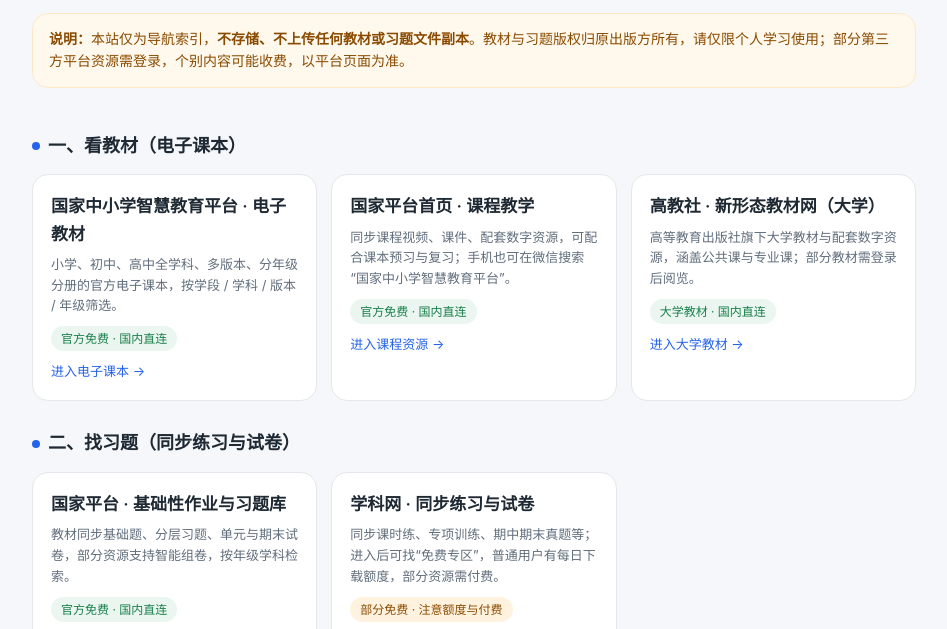
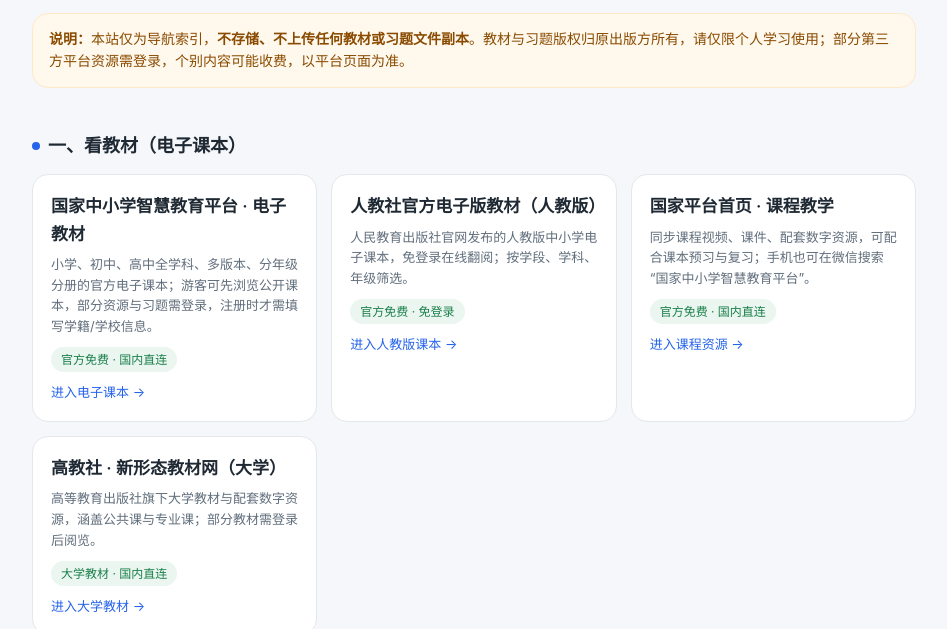
Before and after one commit to yuzhenaike/ChinaTextbookStudyFree, a plain HTML site: page index.html in a window 1280 px wide. Shown: the part 164-793 px from the top of the page, without its empty margins (166-1113 px from the left). Drawn offline with Linux system fonts and the light colour scheme.

Commit message:
feat: 增加人教社官方免登录电子课本入口，标注平台登录与学籍说明

```diff
--- a/index.html
+++ b/index.html
@@ -59,9 +59,15 @@
     <div class="grid">
       <a class="card" href="https://basic.smartedu.cn/elecEdu">
         <div class="stage">国家中小学智慧教育平台 · 电子教材</div>
-        <div class="desc">小学、初中、高中全学科、多版本、分年级分册的官方电子课本，按学段 / 学科 / 版本 / 年级筛选。</div>
+        <div class="desc">小学、初中、高中全学科、多版本、分年级分册的官方电子课本；游客可先浏览公开课本，部分资源与习题需登录，注册时才需填写学籍/学校信息。</div>
         <span class="meta">官方免费 · 国内直连</span>
         <div class="arrow">进入电子课本 →</div>
+      </a>
+      <a class="card" href="https://jc.pep.com.cn/">
+        <div class="stage">人教社官方电子版教材（人教版）</div>
+        <div class="desc">人民教育出版社官网发布的人教版中小学电子课本，免登录在线翻阅；按学段、学科、年级筛选。</div>
+        <span class="meta">官方免费 · 免登录</span>
+        <div class="arrow">进入人教版课本 →</div>
       </a>
       <a class="card" href="https://basic.smartedu.cn/">
         <div class="stage">国家平台首页 · 课程教学</div>
```
Also changed, not shown: 1 other file.
